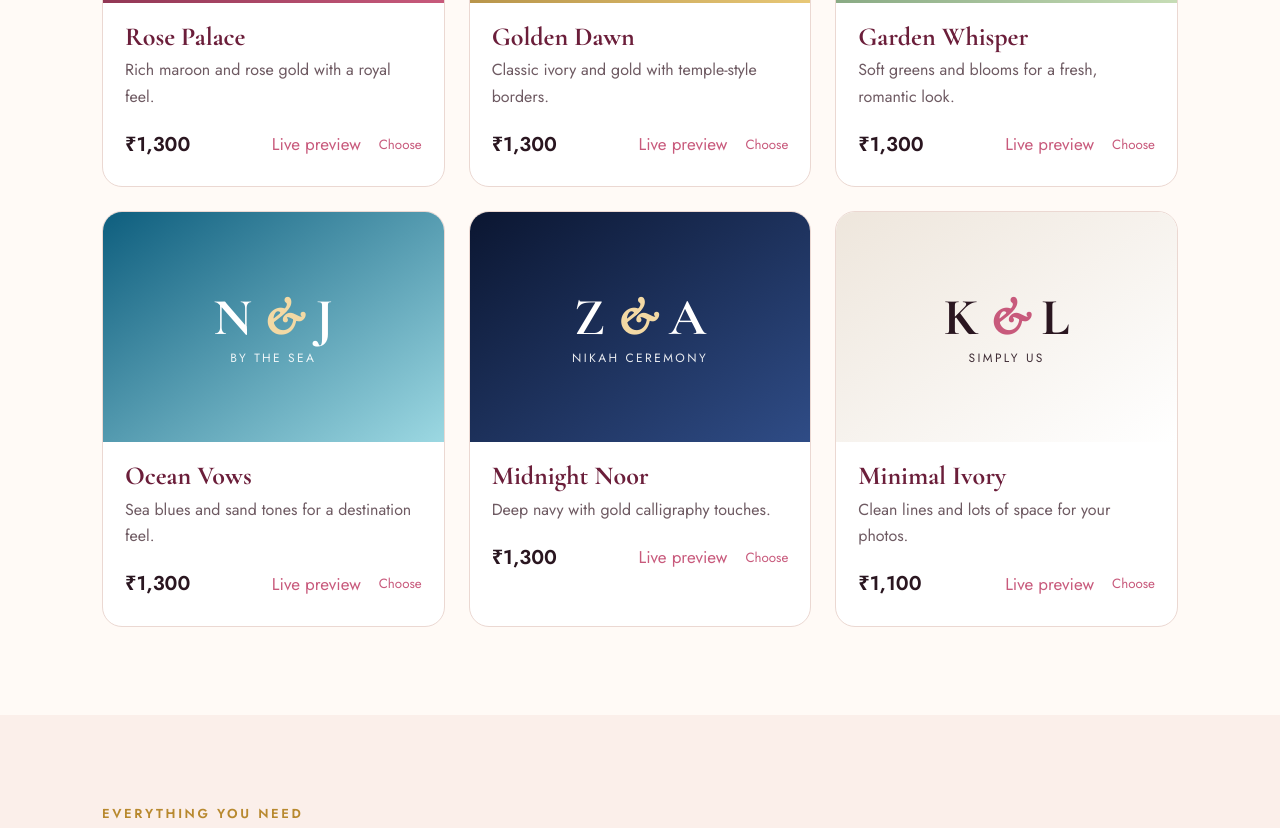
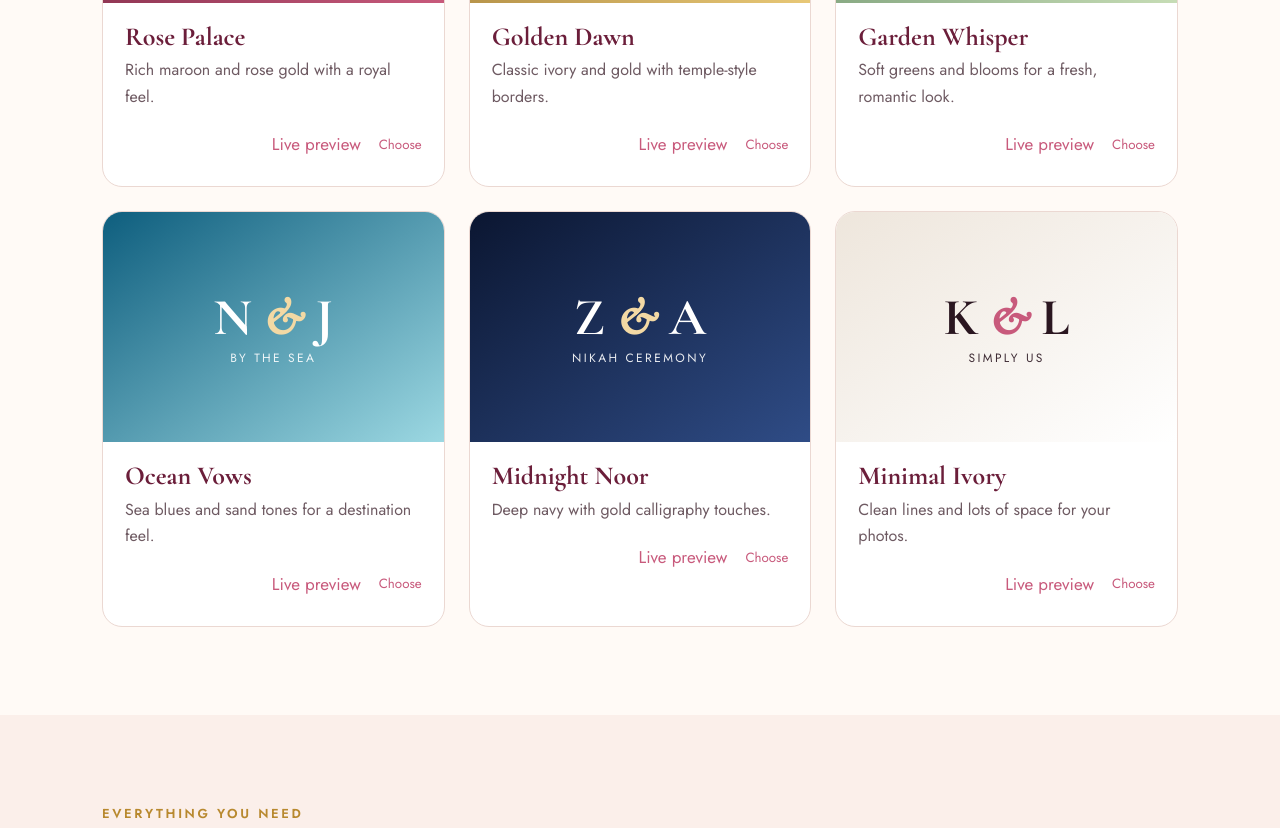
Before and after one commit to ICONT-RAVELS/icon-tech, a plain HTML site: page index.html in a window 1280 px wide. Shown: the part 1339-2167 px from the top of the page. Drawn offline with nearby package versions, Linux system fonts and the light colour scheme.

Commit message:
Update index.html

```diff
--- a/index.html
+++ b/index.html
@@ -34,7 +34,7 @@
     <div class="phone">
       <div class="screen">
         <span class="small-caps">We are getting married</span>
-        <h2>Priya <i>&amp;</i> Karthik</h2>
+        <h2>Muhamadh <i>&amp;</i> Aysha</h2>
         <p class="when">12 February 2027 · Chennai</p>
         <div class="count" id="count"><div><b id="cd">0</b><small>days</small></div><div><b id="ch">0</b><small>hrs</small></div><div><b id="cm">0</b><small>min</small></div></div>
         <button class="btn small" tabindex="-1">RSVP</button>
@@ -52,12 +52,12 @@
       <button class="chip active" data-f="all">All</button><button class="chip" data-f="traditional">Traditional</button><button class="chip" data-f="floral">Floral</button><button class="chip" data-f="beach">Beach</button><button class="chip" data-f="modern">Modern</button>
     </div>
     <div class="themes" id="themeGrid">
-      <article class="theme" data-c="traditional"><div class="preview t1"><span>A <i>&amp;</i> R</span><small>Save the date</small></div><div class="info"><h3>Rose Palace</h3><p>Rich maroon and rose gold with a royal feel.</p><div class="row"><b>₹1,300</b><span class="acts"><a class="link" href="rose-palace.html" target="_blank" rel="noopener">Live preview</a><button class="link" data-theme="Rose Palace">Choose</button></span></div></div></article>
-      <article class="theme" data-c="traditional"><div class="preview t2"><span>S <i>&amp;</i> V</span><small>Together forever</small></div><div class="info"><h3>Golden Dawn</h3><p>Classic ivory and gold with temple-style borders.</p><div class="row"><b>₹1,300</b><span class="acts"><a class="link" href="golden-dawn.html" target="_blank" rel="noopener">Live preview</a><button class="link" data-theme="Golden Dawn">Choose</button></span></div></div></article>
-      <article class="theme" data-c="floral"><div class="preview t3"><span>M <i>&amp;</i> D</span><small>Garden wedding</small></div><div class="info"><h3>Garden Whisper</h3><p>Soft greens and blooms for a fresh, romantic look.</p><div class="row"><b>₹1,300</b><span class="acts"><a class="link" href="garden-whisper.html" target="_blank" rel="noopener">Live preview</a><button class="link" data-theme="Garden Whisper">Choose</button></span></div></div></article>
-      <article class="theme" data-c="beach"><div class="preview t4"><span>N <i>&amp;</i> J</span><small>By the sea</small></div><div class="info"><h3>Ocean Vows</h3><p>Sea blues and sand tones for a destination feel.</p><div class="row"><b>₹1,300</b><span class="acts"><a class="link" href="ocean-vows.html" target="_blank" rel="noopener">Live preview</a><button class="link" data-theme="Ocean Vows">Choose</button></span></div></div></article>
-      <article class="theme" data-c="modern"><div class="preview t5"><span>Z <i>&amp;</i> A</span><small>Nikah ceremony</small></div><div class="info"><h3>Midnight Noor</h3><p>Deep navy with gold calligraphy touches.</p><div class="row"><b>₹1,300</b><span class="acts"><a class="link" href="midnight-noor.html" target="_blank" rel="noopener">Live preview</a><button class="link" data-theme="Midnight Noor">Choose</button></span></div></div></article>
-      <article class="theme" data-c="modern"><div class="preview t6"><span>K <i>&amp;</i> L</span><small>Simply us</small></div><div class="info"><h3>Minimal Ivory</h3><p>Clean lines and lots of space for your photos.</p><div class="row"><b>₹1,100</b><span class="acts"><a class="link" href="minimal-ivory.html" target="_blank" rel="noopener">Live preview</a><button class="link" data-theme="Minimal Ivory">Choose</button></span></div></div></article>
+      <article class="theme" data-c="traditional"><div class="preview t1"><span>A <i>&amp;</i> R</span><small>Save the date</small></div><div class="info"><h3>Rose Palace</h3><p>Rich maroon and rose gold with a royal feel.</p><div class="row"><b></b><span class="acts"><a class="link" href="rose-palace.html" target="_blank" rel="noopener">Live preview</a><button class="link" data-theme="Rose Palace">Choose</button></span></div></div></article>
+      <article class="theme" data-c="traditional"><div class="preview t2"><span>S <i>&amp;</i> V</span><small>Together forever</small></div><div class="info"><h3>Golden Dawn</h3><p>Classic ivory and gold with temple-style borders.</p><div class="row"><b></b><span class="acts"><a class="link" href="golden-dawn.html" target="_blank" rel="noopener">Live preview</a><button class="link" data-theme="Golden Dawn">Choose</button></span></div></div></article>
+      <article class="theme" data-c="floral"><div class="preview t3"><span>M <i>&amp;</i> D</span><small>Garden wedding</small></div><div class="info"><h3>Garden Whisper</h3><p>Soft greens and blooms for a fresh, romantic look.</p><div class="row"><b></b><span class="acts"><a class="link" href="garden-whisper.html" target="_blank" rel="noopener">Live preview</a><button class="link" data-theme="Garden Whisper">Choose</button></span></div></div></article>
+      <article class="theme" data-c="beach"><div class="preview t4"><span>N <i>&amp;</i> J</span><small>By the sea</small></div><div class="info"><h3>Ocean Vows</h3><p>Sea blues and sand tones for a destination feel.</p><div class="row"><b></b><span class="acts"><a class="link" href="ocean-vows.html" target="_blank" rel="noopener">Live preview</a><button class="link" data-theme="Ocean Vows">Choose</button></span></div></div></article>
+      <article class="theme" data-c="modern"><div class="preview t5"><span>Z <i>&amp;</i> A</span><small>Nikah ceremony</small></div><div class="info"><h3>Midnight Noor</h3><p>Deep navy with gold calligraphy touches.</p><div class="row"><b></b><span class="acts"><a class="link" href="midnight-noor.html" target="_blank" rel="noopener">Live preview</a><button class="link" data-theme="Midnight Noor">Choose</button></span></div></div></article>
+      <article class="theme" data-c="modern"><div class="preview t6"><span>K <i>&amp;</i> L</span><small>Simply us</small></div><div class="info"><h3>Minimal Ivory</h3><p>Clean lines and lots of space for your photos.</p><div class="row"><b></b><span class="acts"><a class="link" href="minimal-ivory.html" target="_blank" rel="noopener">Live preview</a><button class="link" data-theme="Minimal Ivory">Choose</button></span></div></div></article>
     </div>
   </div>
 </section>
```
